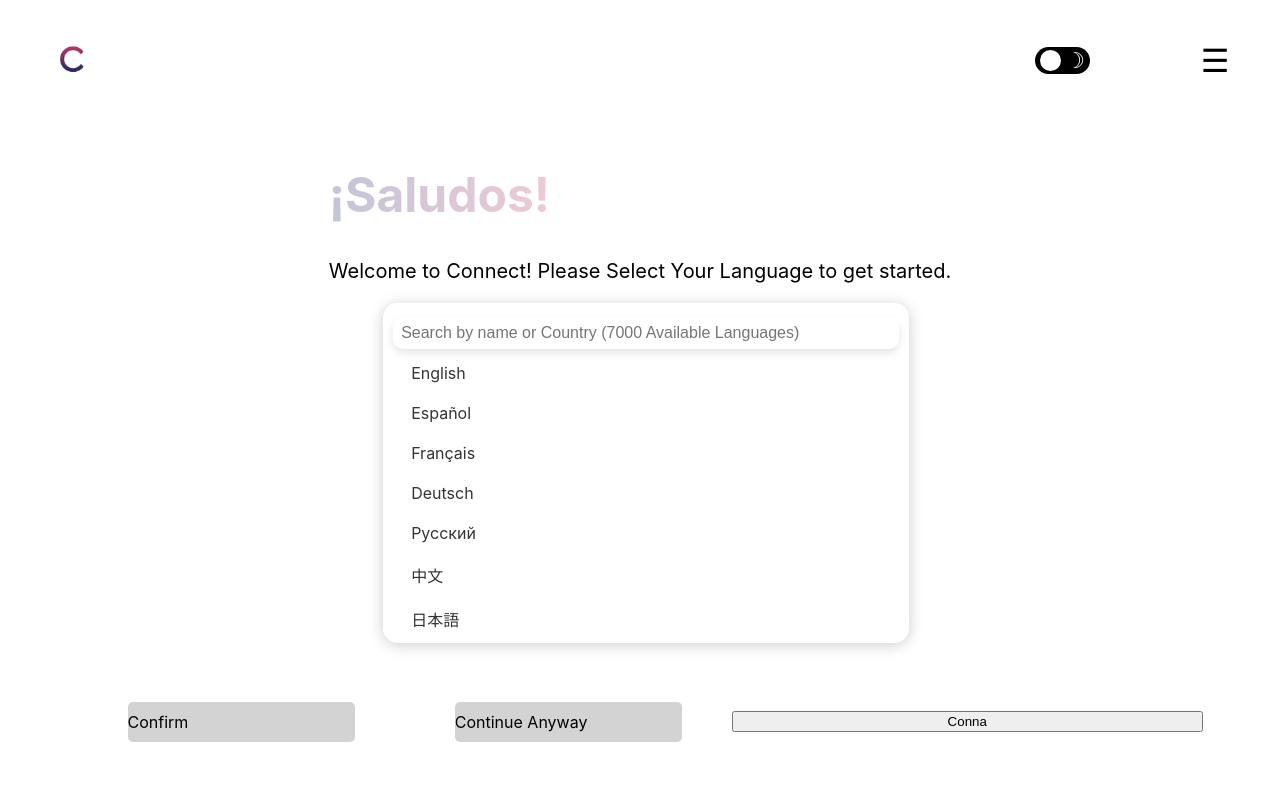
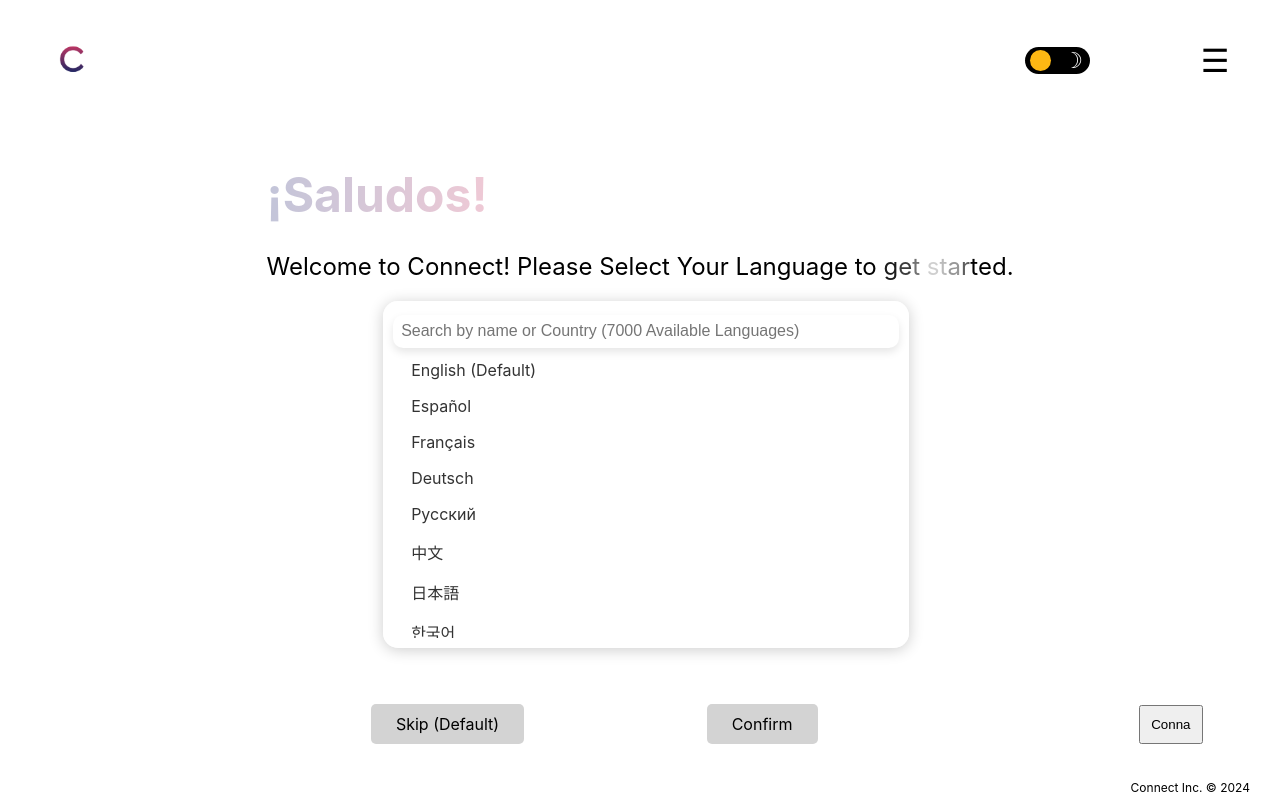
Before and after one commit to ZohebHasan/Connect, a React (Create React App) app in the folder client/: page /selectLanguagePage in a window 1280 px wide. Built offline with nearby package versions, Linux system fonts and the light colour scheme.

Commit message:
select language page almost complete

```diff
--- a/client/src/components/animations/darkLightToggle/darkLightToggle.jsx
+++ b/client/src/components/animations/darkLightToggle/darkLightToggle.jsx
@@ -4,17 +4,14 @@ import '../../../stylesheets/selectLanguagePage/selectLanguageHeader.css';
 import '../../../stylesheets/selectLanguagePage/selectLanguageBody.css';
 
 const DarkLightToggle = forwardRef((props, ref) => {
-  // Theme state, true for dark mode
   const [darkMode, setDarkMode] = useState(false);
 
-  // Add or remove the dark-mode class based on the darkMode state
   useEffect(() => {
     document.body.classList.toggle('dark-mode', darkMode);
   }, [darkMode]);
 
-  // Function to toggle the theme
   const toggleTheme = () => {
-    setDarkMode(!darkMode); // Toggle the state
+    setDarkMode(!darkMode); //
   };
 
   return (
--- /dev/null
+++ b/client/src/components/componentsSelectLanguage/assets/textAnimation.jsx
@@ -0,0 +1,34 @@
+import React, { useState, useEffect } from 'react';
+import '../../../stylesheets/App.css';
+import '../../../stylesheets/selectLanguagePage/selectLanguageBody.css';
+
+const AnimatedText = () => {
+    const text = "Welcome to Connect! Please Select Your Language to get started.";
+    const [index, setIndex] = useState(0);
+    const greyLetterCount = 5; // Number of letters to be grey at a time
+
+    useEffect(() => {
+      const intervalId = setInterval(() => {
+        setIndex(currentIndex => (currentIndex + 1) % text.length);
+      }, 100); // Adjust timing as needed
+
+      return () => clearInterval(intervalId);
+    }, [text.length]);
+
+    return (
+        <>
+            {text.split('').map((char, idx) => {
+                let className = '';
+                for (let i = 0; i < greyLetterCount; i++) {
+                    if (idx === (index + i) % text.length) {
+                    className = 'grey';
+                    break; // Once the class is set to grey, break the loop
+                    }
+                }
+            return <span key={idx} className={className}>{char}</span>;
+        })}
+        </>
+    );
+  };
+
+  export default AnimatedText;
--- a/client/src/components/componentsSelectLanguage/bodySelectLang.jsx
+++ b/client/src/components/componentsSelectLanguage/bodySelectLang.jsx
@@ -4,6 +4,7 @@ import { Link } from 'react-router-dom'
 import '../../stylesheets/App.css';
 import '../../stylesheets/selectLanguagePage/selectLanguageBody.css';
 import Greetings from './assets/greetings.jsx';
+import AnimatedText from './assets/textAnimation.jsx';
 import LanguagesDropDown from './smallComponents/languagesDropdown.jsx';
 import Sidebar from './smallComponents/sideBar.jsx';
 
@@ -16,19 +17,24 @@ export default function Body({ isSidebarOpen, toggleSidebar , sidebarRef}) {
                 <div className = "greetingsDropDownTextContainer">
                     <Greetings />
                     <div className="dropDownText">
-                        <p>
-                            Welcome to Connect! Please Select Your
-                            Language to get started.
-                        </p>
+                        <AnimatedText/>
+                    </div>
+                </div>
+                <LanguagesDropDown />
+
+                <div className="bottomContainer">
+                    <div className="selectLangBtns">
+                        <Link to="#" className="declineBtn">Skip (Default)</Link>
+                        <Link to="#" className="confirmBtn">Confirm</Link>
+                    </div>
+                    <div className="connaContainer">
+                        <button className="connaBtn">Conna</button>
                     </div>
                 </div>
 
-                <LanguagesDropDown />
-                <div className = "selectLangBtns">
-                    <Link to="#" className = "confirmBtn">Confirm</Link>
-                    <Link to="#" className = "declineBtn">Continue Anyway</Link>
-                    <button className = "connaBtn">Conna</button>
-                </div>
+
+
+
             </div>
         </>
     );
--- a/client/src/components/componentsSelectLanguage/smallComponents/languagesDropdown.jsx
+++ b/client/src/components/componentsSelectLanguage/smallComponents/languagesDropdown.jsx
@@ -5,20 +5,21 @@ import '../../../stylesheets/selectLanguagePage/selectLanguageBody.css';
 export default function LanguagesDropDown() {
     const [searchTerm, setSearchTerm] = useState('');
     const languages = [
-        { "name": "English", "code": "en", "countries": ["United States", "United Kingdom", "Australia", "Canada"] },
-        { "name": "Español", "code": "es", "countries": ["Spain", "Mexico", "Colombia"] },
-        { "name": "Français", "code": "fr", "countries": ["France", "Belgium", "Switzerland"] },
-        { "name": "Deutsch", "code": "de", "countries": ["Germany", "Austria", "Switzerland"] },
-        { "name": "Русский", "code": "ru", "countries": ["Russia", "Belarus"] },
-        { "name": "中文", "code": "cn", "countries": ["China"] },
-        { "name": "日本語", "code": "ja", "countries": ["Japan"] },
-        { "name": "한국어", "code": "ko", "countries": ["South Korea"] },
-        { "name": "हिन्दी", "code": "hi", "countries": ["India"] },
-        { "name": "العربية", "code": "ar", "countries": ["Saudi Arabia", "Iraq", "Egypt"] }
+        { "name": "English (Default)", "englishName": "English", "code": "en", "countries": ["United States", "United Kingdom", "Australia", "Canada"] },
+        { "name": "Español", "englishName": "Spanish", "code": "es", "countries": ["Spain", "Mexico", "Colombia"] },
+        { "name": "Français", "englishName": "French", "code": "fr", "countries": ["France", "Belgium", "Switzerland"] },
+        { "name": "Deutsch", "englishName": "German", "code": "de", "countries": ["Germany", "Austria", "Switzerland"] },
+        { "name": "Русский", "englishName": "Russian", "code": "ru", "countries": ["Russia", "Belarus"] },
+        { "name": "中文", "englishName": "Chinese", "code": "cn", "countries": ["China"] },
+        { "name": "日本語", "englishName": "Japanese", "code": "ja", "countries": ["Japan"] },
+        { "name": "한국어", "englishName": "Korean", "code": "ko", "countries": ["South Korea"] },
+        { "name": "हिन्दी", "englishName": "Hindi", "code": "hi", "countries": ["India"] },
+        { "name": "العربية", "englishName": "Arabic", "code": "ar", "countries": ["Saudi Arabia", "Iraq", "Egypt"] }
     ];
 
     const filteredLanguages = languages.filter(lang =>
         lang.name.toLowerCase().includes(searchTerm.toLowerCase()) ||
+        lang.englishName.toLowerCase().includes(searchTerm.toLowerCase()) ||
         lang.countries.some(country => country.toLowerCase().includes(searchTerm.toLowerCase()))
     );
 
--- a/client/src/pages/selectLanguagePage.js
+++ b/client/src/pages/selectLanguagePage.js
@@ -40,6 +40,7 @@ const SelectLanguagePage = () => {
 
 
     return (
+    <>
         <div className="selectLanguagePageContainer">
             {/* <BackgroundAnimation /> */}
             <Header
@@ -49,9 +50,10 @@ const SelectLanguagePage = () => {
                 darkLightToggleRef={darkLightToggleRef}
             />
             <Body isSidebarOpen={isSidebarOpen} sidebarRef={sidebarRef} />
+        </div>
+        <div className = "copyRight"> Connect Inc. © 2024</div>
+    </>
 
-
-        </div>
     );
 };
 
--- a/client/src/stylesheets/App.css
+++ b/client/src/stylesheets/App.css
@@ -27,13 +27,23 @@ p, a{
 .selectLanguagePageContainer{
   margin: 15px 15px 15px 15px;
   width: calc(100vw - 30px);
-  height: calc(100vh - 30px);
+  height: calc(100vh - 40px);
   border-radius: 20px;
   display: flex;
   flex-direction: column;
   align-items: center;
   position:relative;
   overflow: auto;
+  /* background-color: red; */
+
+}
+.copyRight {
+  position: fixed;
+  bottom: 0;
+  right: 0;
+  padding-right: 30px;
+  padding-bottom: 5px;;
+  font-size: 12px;
 
 }
 
--- a/client/src/stylesheets/selectLanguagePage/selectLanguageBody.css
+++ b/client/src/stylesheets/selectLanguagePage/selectLanguageBody.css
@@ -41,8 +41,18 @@
   flex:1;
 }
 
+.dropDownText span {
+  font-size: 24px;
+  transition: color 0.7s ease;
+}
+
+.grey {
+  color: rgba(172, 172, 172, 0.404);
+}
+
+
 .dropDownContainer {
-  flex: 3;
+  flex: 4;
   display: flex;
   flex-direction: column;
   align-items: flex-start;
@@ -51,7 +61,7 @@
   box-shadow: 0 2px 15px rgba(0, 0, 0, 0.2);
   margin: 10px 10px 10px 2.5%;
   padding: 10px;
-  width: 35%;
+  width: 42%;
   height: 30%;
   max-width: 100%;
   min-width: 430px;
@@ -90,10 +100,10 @@
 
 @keyframes mildGlow {
   from {
-    box-shadow: 0 0 2px rgba(146, 6, 134, 0.3); /* Start with a very mild glow */
+    box-shadow: 0 0 2px rgba(146, 6, 134, 0.3);
   }
   to {
-    box-shadow: 0 0 6px rgba(204, 0, 187, 0.6); /* Slightly intensify the glow */
+    box-shadow: 0 0 6px rgba(204, 0, 187, 0.6);
   }
 }
 
@@ -106,7 +116,7 @@
   border-bottom-left-radius: 15px;
 }
 .dropdown-item {
-  padding: 10px 18px;
+  padding: 8px 18px;
   display: block;
   transition: background-color 0.3s ease, box-shadow 0.3s ease, transform 0.2s ease;
   color: #333;
@@ -129,6 +139,7 @@
   box-shadow: 0 2px 3px rgba(0, 0, 0, 0.2);
   transform: translateY(1px);
 }
+
 .languageListContainer::-webkit-scrollbar {
     width: 5px;
 }
@@ -141,55 +152,62 @@
     background-color: darkgrey;
 }
 
-
-.selectLangBtns{
-  margin-top: 15px;
+.bottomContainer {
+  margin-top: 25px;
   flex:1;
-
-  width: 100%;
   display: flex;
   flex-direction: row;
   align-items: center;
+  justify-content: space-between;
+  margin-top: 25px;
+  width: 100%;
 }
 
-.confirmBtn {
+.selectLangBtns {
+  display: flex;
+  justify-content:right;
   flex: 2;
-  padding: 10px 0px;
-  margin: 0px 50px;
 }
 
-.declineBtn {
-  flex:2;
-  padding: 10px 0px;
-  margin: 0px 50px;
+.declineBtn, .confirmBtn {
+  padding: 10px 25px;
+  margin: 0 10px;
+  background-color: lightgrey;
+  border-radius: 5px;
+  color: black;
+  text-decoration: none;
+  transition: background-color 0.3s ease, box-shadow 0.2s ease, transform 0.1s ease;
 }
-.connaBtn{
-  flex: 4;
 
+.declineBtn{
+  margin-right: 23%;
+}
+.confirmBtn{
 
 }
 
-.confirmBtn , .declineBtn{
-  background-color: lightgrey;
-  text-decoration: none;
-  border-radius: 5px;
-  color: black;
-  transition: background-color 0.3s ease, box-shadow 0.2s ease, transform 0.1s ease;
+.declineBtn:hover, .confirmBtn:hover, .connaBtn:hover {
+  background-color: rgb(130, 127, 127);
+  box-shadow: 0 2px 5px rgba(0,0,0,0.2);
 }
 
-.confirmBtn:hover , .declineBtn:hover {
-  background-color: rgb(130, 127, 127);
-  box-shadow: 0 2px 5px rgba(0,0,0,0.2);
-
-}
-
-.confirmBtn:active , .declineBtn:active{
+.declineBtn:active, .confirmBtn:active, .connaBtn:active {
   background-color: rgb(84, 84, 84);
   transform: translateY(2px);
 }
+.connaContainer {
+  display: flex;
+  justify-content: flex-end;
+  flex: 1;
+}
+
+.connaBtn {
+  padding: 10px;
+}
+
+
 
 /* Needs Testing */
-
 /* Small smartphones */
 @media (max-width: 320px) {
   .selectLanguagePageContainer .selectLanguageBodyContainer .dropDownContainer  {
--- a/client/src/stylesheets/selectLanguagePage/selectLanguageHeader.css
+++ b/client/src/stylesheets/selectLanguagePage/selectLanguageHeader.css
@@ -5,8 +5,7 @@
   flex-direction: row;
   align-items: center;
   background-color: rgba(255, 255, 255, 0.5);
-  /* background-color: red; */
-  transition: background-color 0.1s ease-in-out; /* Smooth transition for background */
+  transition: background-color 0.1s ease-in-out;
   margin-top: 15px;
   position: relative;
   z-index: 3;
@@ -21,6 +20,15 @@
   z-index: 3;
 }
 
+.selectLanguagePageContainer .selectLanguageHeaderContainer .logo img {
+  width: 75px;
+  height: auto;
+  opacity: 0;
+  transition: transform 0.5s, opacity 0.5s;
+  mix-blend-mode: multiply;
+  background-color: transparent;
+}
+
 .selectLanguageHeaderContainer.toggleBar{
   flex:3;
   align-items: center;
@@ -31,7 +39,7 @@
 
 .selectLanguagePageContainer  .selectLanguageHeaderContainer .toggleContainer{
 
-  width: 55px;
+  width: 65px;
   height: 27px;
   border-radius: 20px;
   position: relative;
@@ -40,21 +48,74 @@
   align-items: center;
   justify-content: space-between;
   transition: all 0.3s;
-  background-color: black; /* Default for light mode */
-  transition: background-color 0.3s ease-in-out; /* Synchronize transition */
+  background-color: black;
+  transition: background-color 0.3s ease-in-out;
   z-index: 5;
 }
 
 
+.selectLanguageHeaderContainer:not(.dark-mode) .toggleContainer {
+  background-color: black;
+}
 
-.selectLanguagePageContainer .selectLanguageHeaderContainer .logo img {
-  width: 75px;
-  height: auto;
+.selectLanguagePageContainer .selectLanguageHeaderContainer .toggleContainer:hover .toggle-circle {
+  width: 29px;
+
+  transition: background-color 0.4s ease-in-out, width 0.2s ease-in-out;
+}
+
+.selectLanguagePageContainer .selectLanguageHeaderContainer .toggleContainer:active .toggle-circle {
+  width: 38px;
+  background-color: darkgrey;
+  transition: background-color 0.4s ease-in-out, width 0.2s ease-in-out;
+}
+
+.toggle-circle {
+  position: absolute;
+  left: 5px;
+  width: 21px;
+  height: 21px;
+  border-radius: 200px;
+  background-color: #FDB813;
+  z-index: 6;
+  transition: background-color 0.2s ease-in-out, left 0.2s ease-in-out, width 0.2s ease-in-out;
+}
+
+.toggle-circle:hover {
+  width: 29px;
+  background-color: darkgrey;
+}
+
+.toggle-circle:active {
+  width: 38px;
+  background-color: darkgrey;
+}
+
+.selectLanguagePageContainer  .selectLanguageHeaderContainer .toggleContainer .icon {
+  font-size: 22px;
+  z-index: 1;
+  transition: opacity 0.3s ease-in-out, color 0.3s ease-in-out;
+}
+
+
+.moon-icon {
+  position: absolute;
+  right: 7px;
+
+  color: white;
+  opacity: 1;
+  transition: opacity 0.3s ease-in-out;
+}
+
+.sun-icon {
+  position: absolute;
+  left: 5px;
+  color:black;
   opacity: 0;
-  transition: transform 0.5s, opacity 0.5s;
-  mix-blend-mode: multiply;
-  background-color: transparent;
+  transition: opacity 0.3s ease-in-out;
 }
+
+
 
 .selectLanguagePageContainer .selectLanguageHeaderContainer .optionBar{
   flex: 1;
@@ -80,56 +141,15 @@ margin-left: 90px;
 
 
 
-.selectLanguageHeaderContainer:not(.dark-mode) .toggleContainer {
-  background-color: black;
-}
-
-.selectLanguagePageContainer  .selectLanguageHeaderContainer .toggleContainer .toggle-circle {
-  position: absolute;
-  /* top: 4px; */
-  left: 5px; /* Start with circle on the left */
-  width: 21px;
-  height: 21px;
-  border-radius: 50%;
-  background-color: white; /* Circle is white in light mode */
-  z-index: 2;
-  transition: background-color 0.1s ease-in-out, right 0.1s ease-in-out, left 0.1s ease-in-out; /* Match transition timing */
-}
-
-.selectLanguagePageContainer  .selectLanguageHeaderContainer .toggleContainer .icon {
-  /* position: relative; */
-  font-size: 22px;
-  z-index: 1;
-  transition: opacity 0.3s ease-in-out, color 0.3s ease-in-out; /* Matching transition time */
-}
-
-
-.moon-icon {
-  position: absolute;
-  right: 5px;
-  color: white;
-  opacity: 1;
-  transition: opacity 0.3s ease-in-out;
-}
-
-.sun-icon {
-  position: absolute;
-  left: 5px;
-  color:black;
-  opacity: 0;
-  transition: opacity 0.3s ease-in-out;
-}
-
-/* Dark mode styles */
 body.dark-mode .selectLanguagePageContainer .selectLanguageHeaderContainer {
   background-color: rgba(0, 0, 0, 0.5);
-  transition: opacity 0.1s background-color 0.1s ease-in-out; /* Match transition timing */
+  transition: opacity 0.1s background-color 0.1s ease-in-out;
 
 }
 
 body:not(.dark-mode) .selectLanguagePageContainer .selectLanguageHeaderContainer {
   background-color: rgba(255, 255, 255, 0.5);
-  transition: opacity 0.1s background-color 0.1s ease-in-out; /* Match transition timing */
+  transition: opacity 0.1s background-color 0.1s ease-in-out;
 
 }
 
@@ -139,25 +159,35 @@ body.dark-mode .selectLanguagePageContainer .selectLanguageHeaderContainer .togg
 }
 
 body.dark-mode .selectLanguagePageContainer .selectLanguageHeaderContainer .toggleContainer .toggle-circle {
-  left: auto; /* Reset left positioning */
-  right: 5px; /* Move circle to the right for dark mode */
-  background-color: black; /* Circle color for dark mode */
-  transition: background-color 0.1s ease-in-out, right 0.1s ease-in-out, left 0.1s ease-in-out; /* Ensure smooth transition */
+  left: auto;
+  right: 5px;
+  background-color: darkgrey;
+  transition: background-color 0.4s ease-in-out, left 0.2s ease-in-out, width 0.2s ease-in-out;}
+
+body.dark-mode .selectLanguagePageContainer .selectLanguageHeaderContainer .toggleContainer  .toggle-circle:hover {
+  width: 31px;
+  background-color: #FDB813;
+  transition: background-color 0.4s ease-in-out, left 0.2s ease-in-out, width 0.2s ease-in-out;
+}
+
+body.dark-mode .selectLanguagePageContainer .selectLanguageHeaderContainer .toggleContainer  .toggle-circle:active {
+  width: 41px;
+  background-color: #FDB813;
+  transition: background-color 0.4s ease-in-out, left 0.2s ease-in-out, width 0.2s ease-in-out;
 }
 
 body.dark-mode .selectLanguagePageContainer .selectLanguageHeaderContainer .toggleContainer .moon-icon {
-  opacity: 0; /* Hide moon icon in dark mode */
+  opacity: 0;
   transition: opacity 0.3s ease-in-out;
 
 }
 
 body.dark-mode .selectLanguagePageContainer .selectLanguageHeaderContainer .toggleContainer .sun-icon {
-  opacity: 1; /* Show sun icon in dark mode */
+  opacity: 1;
   color: black;
   transition: opacity 0.3s ease-in-out;
 
 }
-
 
 
 body:not(.dark-mode) .selectLanguagePageContainer .selectLanguageHeaderContainer .optionBar .toggle-icon{
```
